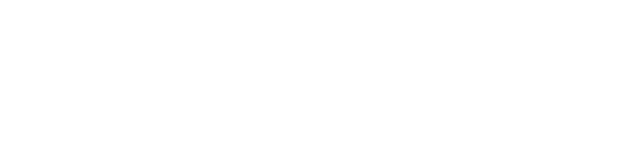
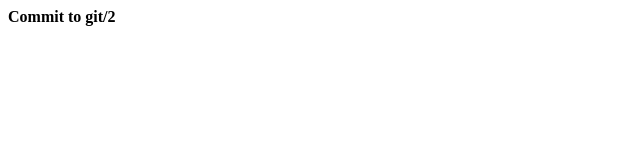
Before and after one commit to dburdin/git-testing, a plain HTML site: page index.html in a window 1280 px wide. Shown: the whole page, without its empty margins (0-640 px from the left). Drawn offline with Linux system fonts and the light colour scheme.

Commit message:
third commit to git/2

```diff
--- a/index.html
+++ b/index.html
@@ -5,5 +5,7 @@
     <meta name="viewport" content="width=device-width, initial-scale=1.0" />
     <title>Document</title>
   </head>
-  <body></body>
+  <body>
+    <b>Commit to git/2</b>
+  </body>
 </html>
```
